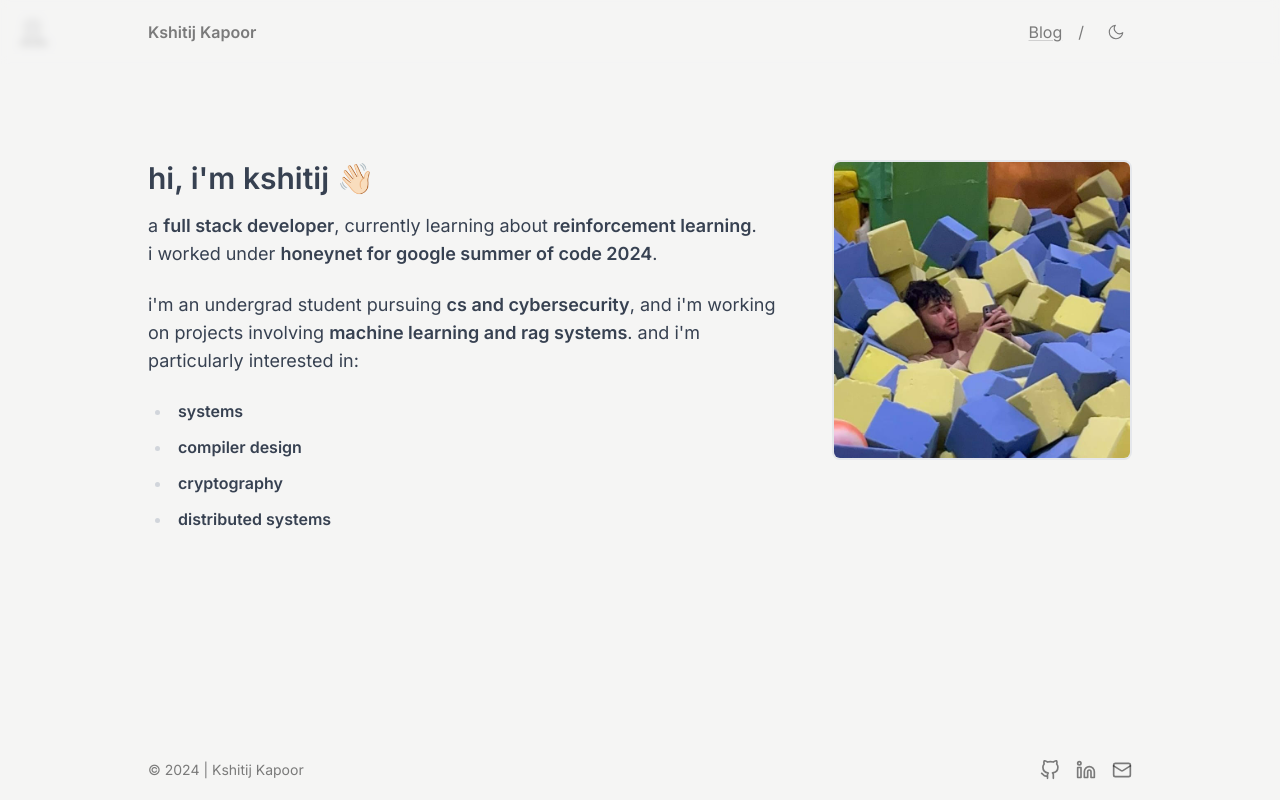
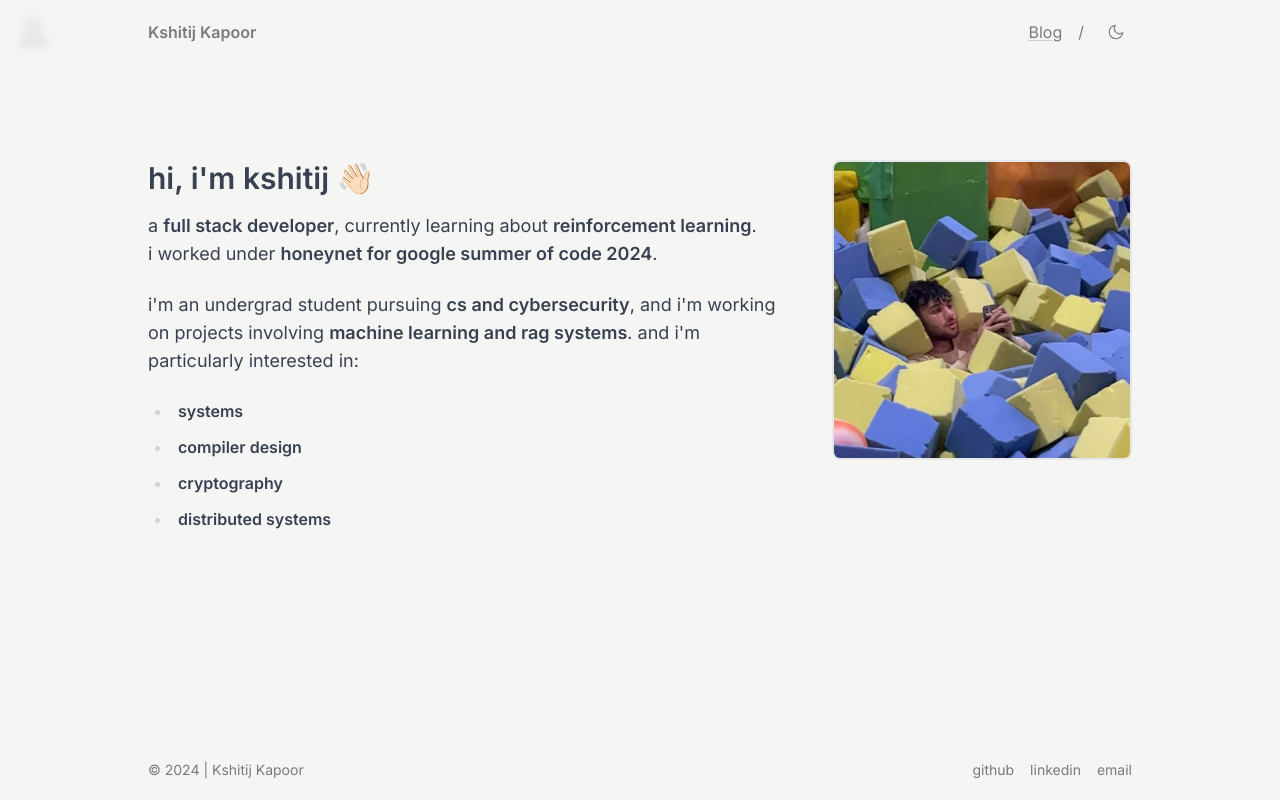
Before and after one commit to kshitijk4poor/kshitijk4poor.github.io, an Astro site: page / in a window 1280 px wide. Built offline with nearby package versions, Linux system fonts and the light colour scheme; Astro itself is replaced by a stand-in of ours; a web font is replaced by a local one.

Commit message:
should work

```diff
--- a/src/components/Footer.astro
+++ b/src/components/Footer.astro
@@ -23,22 +23,7 @@ import BackToTop from "@components/BackToTop.astro";
             class="group hover:text-black dark:hover:text-white transition-colors duration-300"
             aria-label={`${SITE.NAME} on ${social.NAME}`}
           >
-            {social.NAME === 'github' ? (
-              <svg xmlns="http://www.w3.org/2000/svg" width="20" height="20" viewBox="0 0 24 24" fill="none" stroke="currentColor" stroke-width="2" stroke-linecap="round" stroke-linejoin="round" class="group-hover:stroke-black group-hover:dark:stroke-white transition-colors duration-300 ease-in-out">
-                <path d="M9 19c-5 1.5-5-2.5-7-3m14 6v-3.87a3.37 3.37 0 0 0-.94-2.61c3.14-.35 6.44-1.54 6.44-7A5.44 5.44 0 0 0 20 4.77 5.07 5.07 0 0 0 19.91 1S18.73.65 16 2.48a13.38 13.38 0 0 0-7 0C6.27.65 5.09 1 5.09 1A5.07 5.07 0 0 0 5 4.77a5.44 5.44 0 0 0-1.5 3.78c0 5.42 3.3 6.61 6.44 7A3.37 3.37 0 0 0 9 18.13V22"></path>
-              </svg>
-            ) : social.NAME === 'linkedin' ? (
-              <svg xmlns="http://www.w3.org/2000/svg" width="20" height="20" viewBox="0 0 24 24" fill="none" stroke="currentColor" stroke-width="2" stroke-linecap="round" stroke-linejoin="round" class="group-hover:stroke-black group-hover:dark:stroke-white transition-colors duration-300 ease-in-out">
-                <path d="M16 8a6 6 0 0 1 6 6v7h-4v-7a2 2 0 0 0-2-2 2 2 0 0 0-2 2v7h-4v-7a6 6 0 0 1 6-6z"></path>
-                <rect x="2" y="9" width="4" height="12"></rect>
-                <circle cx="4" cy="4" r="2"></circle>
-              </svg>
-            ) : (
-              <svg xmlns="http://www.w3.org/2000/svg" width="20" height="20" viewBox="0 0 24 24" fill="none" stroke="currentColor" stroke-width="2" stroke-linecap="round" stroke-linejoin="round" class="group-hover:stroke-black group-hover:dark:stroke-white transition-colors duration-300 ease-in-out">
-                <rect x="2" y="4" width="20" height="16" rx="2"></rect>
-                <path d="m22 7-8.97 5.7a1.94 1.94 0 0 1-2.06 0L2 7"></path>
-              </svg>
-            )}
+            {social.NAME}
           </a>
         ))}
       </div>
```
Also changed, not shown: package.json (+18 -18 lines), pnpm-lock.yaml, 1 other file.
